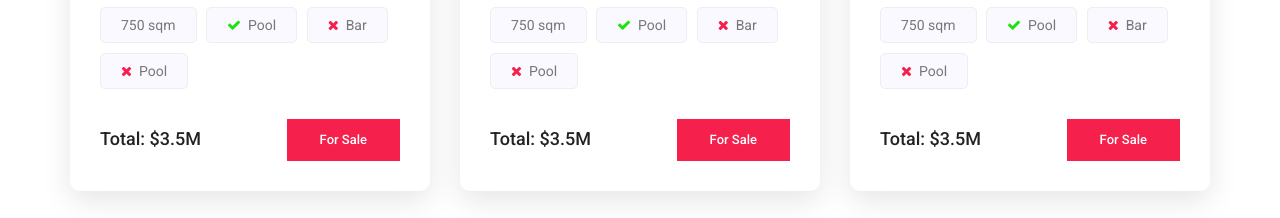
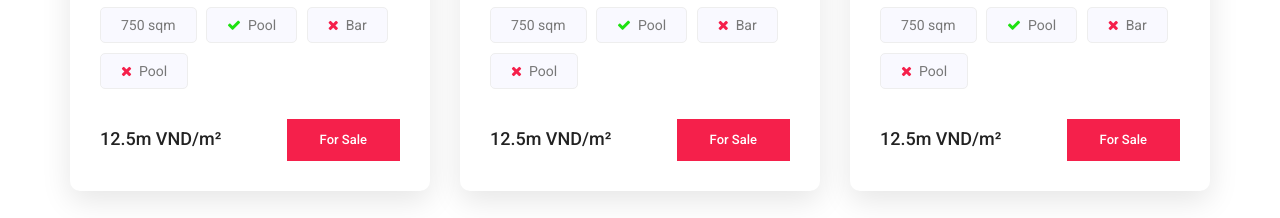
Before and after one commit to leonadvice/SeaTechCons, a website: page public/index.html in a window 1280 px wide. Shown: the part 2106-2324 px from the top of the page. Drawn offline with Linux system fonts and the light colour scheme.

Commit message:
fix price

```diff
--- a/public/index.html
+++ b/public/index.html
@@ -342,7 +342,7 @@
                   >
                 </div>
                 <div class="pp_footer">
-                  <h5>Total: $3.5M</h5>
+                  <h5>12.5m VND/m²</h5>
                   <a class="main_btn" href="#">For Sale</a>
                 </div>
               </div>
@@ -370,7 +370,7 @@
                   >
                 </div>
                 <div class="pp_footer">
-                  <h5>Total: $3.5M</h5>
+                  <h5>12.5m VND/m²</h5>
                   <a class="main_btn" href="#">For Sale</a>
                 </div>
               </div>
@@ -398,7 +398,7 @@
                   >
                 </div>
                 <div class="pp_footer">
-                  <h5>Total: $3.5M</h5>
+                  <h5>12.5m VND/m²</h5>
                   <a class="main_btn" href="#">For Sale</a>
                 </div>
               </div>
```
